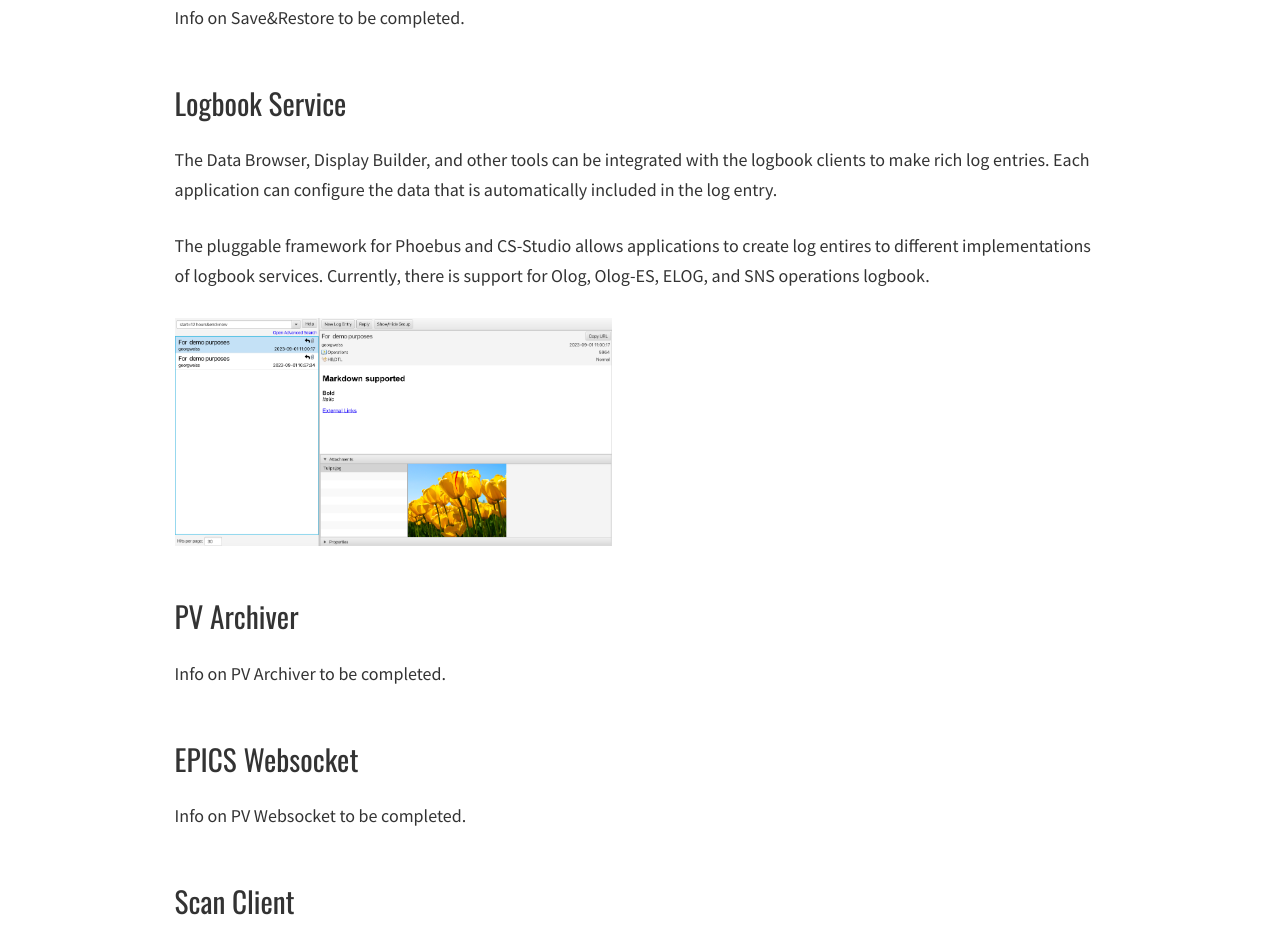
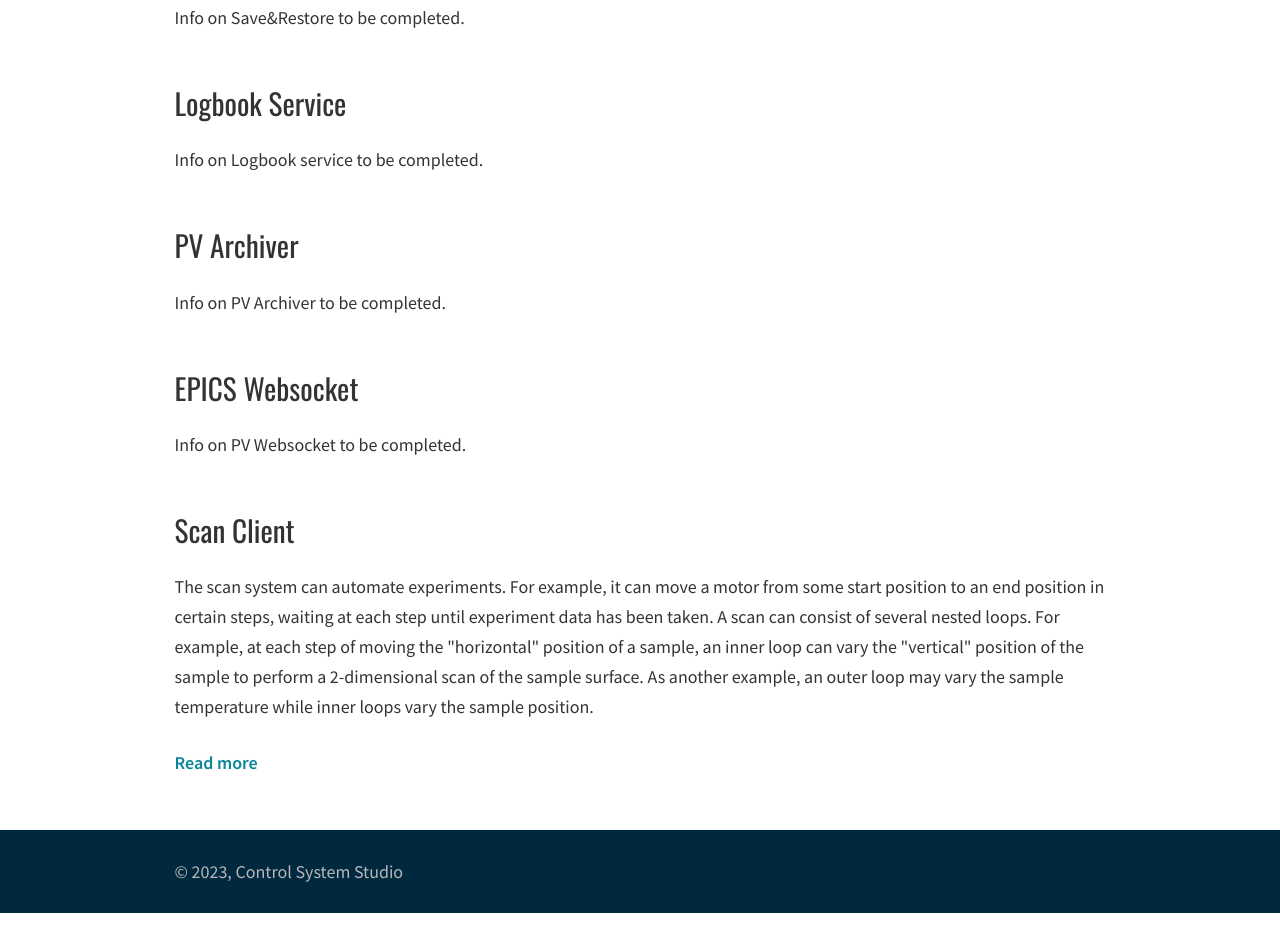
Before and after one commit to ControlSystemStudio/controlsystemstudio.org, a Gatsby site: page /services in a window 1280 px wide. Shown: the part 1550-2490 px from the top of the page. After the commit the page ends 2463 px from the top, so only its background shows below. Built offline with nearby package versions, Linux system fonts and the light colour scheme; Gatsby itself is replaced by a stand-in of ours.

Commit message:
Move logbook screenshot to applications page

```diff
--- a/src/pages/services.js
+++ b/src/pages/services.js
@@ -14,11 +14,6 @@
   ) {
     childImageSharp {
       gatsbyImageData(quality: 100, layout: FULL_WIDTH)
-    }
-  }
-  logBook: file(relativePath: {eq: "logBook.png"}) {
-    childImageSharp {
-      gatsbyImageData(width: 487, layout: CONSTRAINED)
     }
   }
 }`)
@@ -53,20 +48,8 @@
         <div style={{ marginBottom: `3rem` }}></div>
         <h2>Logbook Service</h2>
         <p>
-          The Data Browser, Display Builder, and other tools can be integrated with
-          the logbook clients to make rich log entries. Each application can configure the
-          data that is automatically included in the log entry.
+            Info on Logbook service to be completed.
         </p>
-
-        <p>
-          The pluggable framework for Phoebus and CS-Studio allows applications to
-          create log entires to different implementations of logbook services. Currently,
-          there is support for Olog, Olog-ES, ELOG, and SNS operations logbook.
-        </p>
-        <GatsbyImage
-          image={images.logBook.childImageSharp.gatsbyImageData}
-          style={{ maxWidth: 437 }}
-        />
         {/** PV Archiver */}
         <div style={{ marginBottom: `3rem` }}></div>
         <h2>PV Archiver</h2>
```
Also changed, not shown: src/pages/applications.js (+10 -2 lines).
